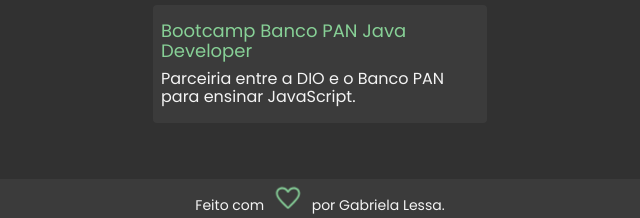
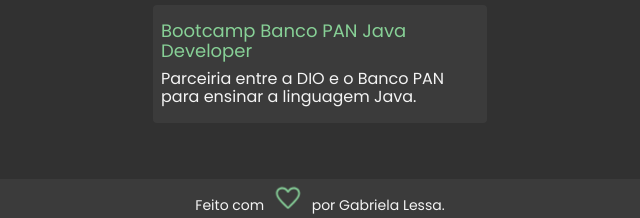
Before and after one commit to GabiLessa/MEU-SITE, a plain HTML site: page index.html in a window 1280 px wide. Shown: the part 811-1029 px from the top of the page, 320-960 px from the left. Drawn offline with nearby package versions, Linux system fonts and the light colour scheme.

Commit message:
alteração

```diff
--- a/index.html
+++ b/index.html
@@ -46,7 +46,7 @@
       </article>
       <article class="curso">
         <h3 class="curso__titulo">Bootcamp Banco PAN Java Developer</h3>
-        <p class="curso__descricao">Parceiria entre a DIO e o Banco PAN para ensinar JavaScript.</p>
+        <p class="curso__descricao">Parceiria entre a DIO e o Banco PAN para ensinar a linguagem Java.</p>
       </article>
     </section>
 
```
